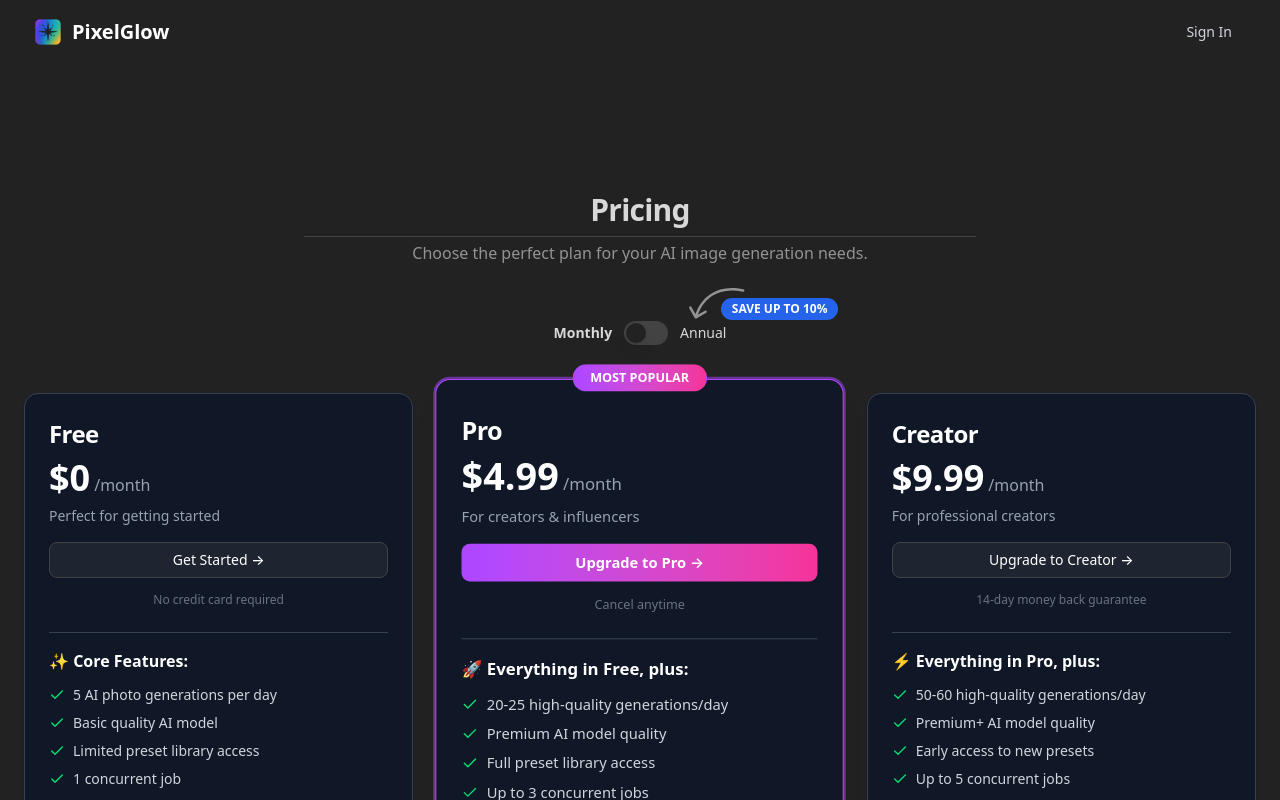
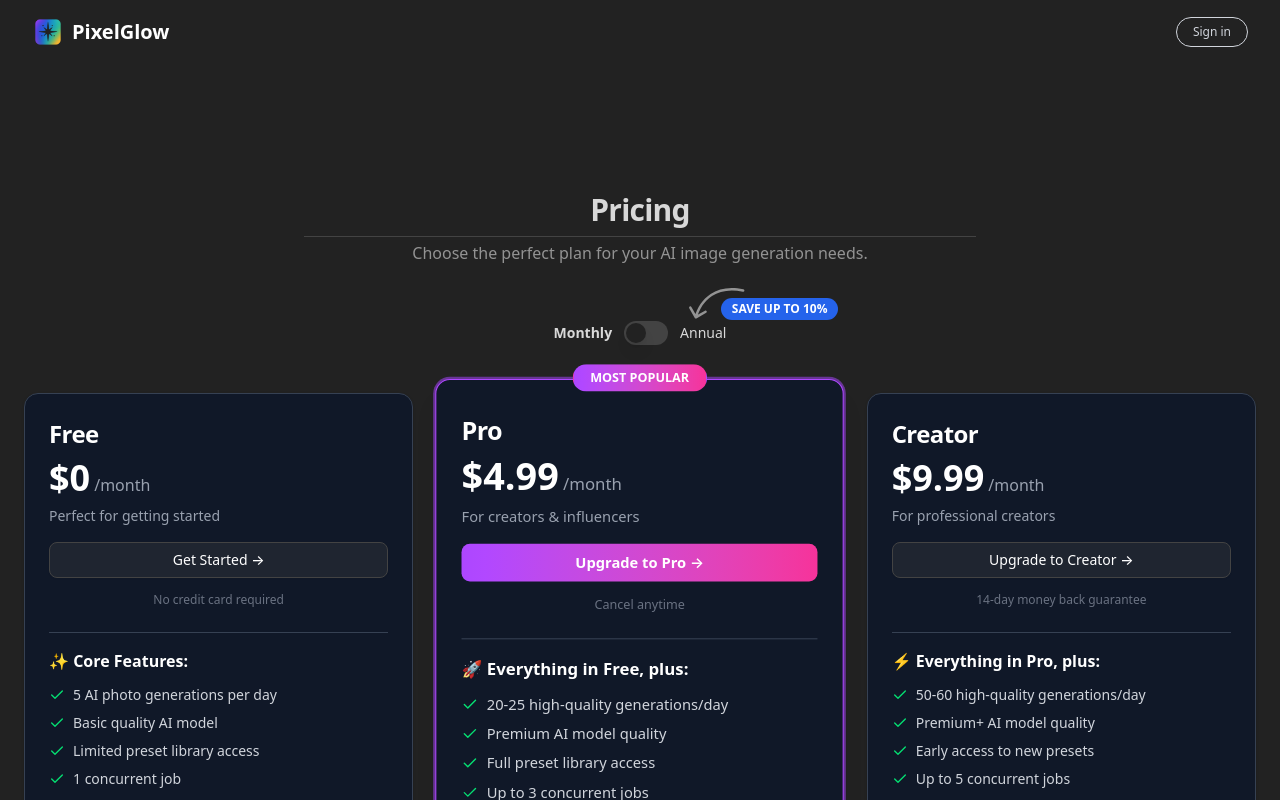
Before and after one commit to BhaveshG-22/pg-app, a Next.js app: page /plans in a window 1280 px wide. Shown: the top 800 px of the page. Built offline with nearby package versions, Linux system fonts and the light colour scheme; no server answers; the database is empty.

Commit message:
Add Google onetap authentication integration to header and home page

```diff
--- a/src/app/page.tsx
+++ b/src/app/page.tsx
@@ -7,9 +7,11 @@ import { ApplicationsSection } from "@/components/ApplicationsSection"
 import { FAQSection } from "@/components/FAQSection"
 import { CTASection } from "@/components/CTASection"
 import { Footer } from "@/components/Footer"
+import { CustomGoogleOneTap } from "@/components/auth/CustomGoogleOneTap"
 
 export default function Home() {
   return (
+    <CustomGoogleOneTap>
       <main className="min-h-screen bg-background">
         <Header />
         <HeroSection />
@@ -21,5 +23,6 @@ export default function Home() {
         <CTASection />
         <Footer />
       </main>
+    </CustomGoogleOneTap>
   )
 }
--- a/src/components/Header.tsx
+++ b/src/components/Header.tsx
@@ -1,16 +1,35 @@
 'use client'
 
 import { Button } from "@/components/ui/button"
-import { useUser, SignOutButton } from "@clerk/nextjs"
+import { useUser, SignOutButton, useSignIn } from "@clerk/nextjs"
 import Image from "next/image"
 import Link from "next/link"
 import { useEffect, useState } from "react"
+import { useRouter } from "next/navigation"
+import { FcGoogle } from "react-icons/fc"
 
 export function Header() {
   const { isSignedIn } = useUser();
+  const { signIn } = useSignIn()
+  const router = useRouter()
 
   const [isScrolled, setIsScrolled] = useState(false)
   const [mounted, setMounted] = useState(false)
+
+  const handleGoogleSignIn = async () => {
+    try {
+      if (!signIn) return
+
+      await signIn.authenticateWithRedirect({
+        strategy: "oauth_google",
+        redirectUrl: "/dashboard",
+        redirectUrlComplete: "/dashboard"
+      })
+    } catch (error) {
+      console.error('Google sign-in failed:', error)
+      router.push('/sign-in')
+    }
+  }
 
 
 
@@ -109,6 +128,7 @@ export function Header() {
               </>
             ) : (
               <>
+                {/*
                 <Button
                   variant="ghost"
                   className={`transition-colors duration-300 ${isScrolled
@@ -117,8 +137,17 @@ export function Header() {
                     }`}
                   asChild
                 >
-                  <Link href="/sign-in">Sign In</Link>
-                </Button>
+                 </Button> */}
+
+                <button
+                  onClick={handleGoogleSignIn}
+                  className={`px-4 py-1.5 rounded-full text-xs font-medium transition-all duration-200 hover:scale-[1.02] ${isScrolled
+                    ? "bg-primary text-primary-foreground hover:bg-primary/90"
+                    : "border border-gray-300 text-gray-300 hover:bg-gray-300 hover:text-black"
+                    }`}
+                >
+                  Sign in
+                </button>
 
               </>
             )}
--- a/src/components/HeroForm.tsx
+++ b/src/components/HeroForm.tsx
@@ -1,10 +1,29 @@
 'use client'
 
 import { Button } from "@/components/ui/button"
-import { GoogleOneTap } from "@clerk/nextjs"
+import { useSignIn } from "@clerk/nextjs"
+import { useRouter } from "next/navigation"
 import { FcGoogle } from "react-icons/fc"
 
 export function HeroForm() {
+  const { signIn } = useSignIn()
+  const router = useRouter()
+
+  const handleGoogleSignIn = async () => {
+    try {
+      if (!signIn) return
+
+      await signIn.authenticateWithRedirect({
+        strategy: "oauth_google",
+        redirectUrl: "/dashboard",
+        redirectUrlComplete: "/dashboard"
+      })
+    } catch (error) {
+      console.error('Google sign-in failed:', error)
+      router.push('/sign-in')
+    }
+  }
+
   return (
     <form className="space-y-4" onSubmit={e => e.preventDefault()}>
       {/* Header */}
@@ -41,7 +60,8 @@ export function HeroForm() {
 
       <button
         type="button"
-        className="w-full h-12 px-6 bg-background border border-border rounded-2xl flex items-center justify-center transition-all duration-200 hover:bg-muted"
+        onClick={handleGoogleSignIn}
+        className="w-full h-12 px-6 bg-background border border-border rounded-2xl flex items-center justify-center transition-all duration-200 hover:bg-muted hover:shadow-md"
       >
         <FcGoogle className="w-5 h-5 mr-3 flex-shrink-0" />
         <span className="text-base font-medium text-card-foreground">Continue with Google</span>
--- /dev/null
+++ b/src/components/auth/CustomGoogleOneTap.tsx
@@ -0,0 +1,77 @@
+'use client'
+import { useClerk } from '@clerk/nextjs'
+import { useRouter } from 'next/navigation'
+import Script from 'next/script'
+import { useEffect } from 'react'
+
+// Add google to Window to avoid type errors
+declare global {
+  interface Window {
+    google: any
+  }
+}
+
+export function CustomGoogleOneTap({ children }: { children: React.ReactNode }) {
+  const clerk = useClerk()
+  const router = useRouter()
+
+  useEffect(() => {
+    // Will show the One Tap UI after two seconds
+    const timeout = setTimeout(() => oneTap(), 2000)
+    return () => {
+      clearTimeout(timeout)
+    }
+  }, [])
+
+  const oneTap = () => {
+    const { google } = window
+    if (google) {
+      google.accounts.id.initialize({
+        // Add your Google Client ID here.
+        client_id: process.env.NEXT_PUBLIC_GOOGLE_CLIENT_ID,
+        callback: async (response: any) => {
+          // Here we call our provider with the token provided by Google
+          call(response.credential)
+        },
+      })
+
+      // Uncomment below to show the One Tap UI without
+      // logging any notifications.
+      // return google.accounts.id.prompt() // without listening to notification
+
+      // Display the One Tap UI, and log any errors that occur.
+      return google.accounts.id.prompt((notification: any) => {
+        console.log('Notification ::', notification)
+        if (notification.isNotDisplayed()) {
+          console.log('getNotDisplayedReason ::', notification.getNotDisplayedReason())
+        } else if (notification.isSkippedMoment()) {
+          console.log('getSkippedReason  ::', notification.getSkippedReason())
+        } else if (notification.isDismissedMoment()) {
+          console.log('getDismissedReason ::', notification.getDismissedReason())
+        }
+      })
+    }
+  }
+
+  const call = async (token: any) => {
+    try {
+      const res = await clerk.authenticateWithGoogleOneTap({
+        token,
+      })
+
+      await clerk.handleGoogleOneTapCallback(res, {
+        signInFallbackRedirectUrl: '/dashboard',
+      })
+    } catch (error) {
+      console.error('Google One Tap authentication failed:', error)
+      router.push('/sign-in')
+    }
+  }
+
+  return (
+    <>
+      <Script src="https://accounts.google.com/gsi/client" strategy="beforeInteractive" />
+      {children}
+    </>
+  )
+}
```
Lines whose indentation alone changed are shown as unchanged.
